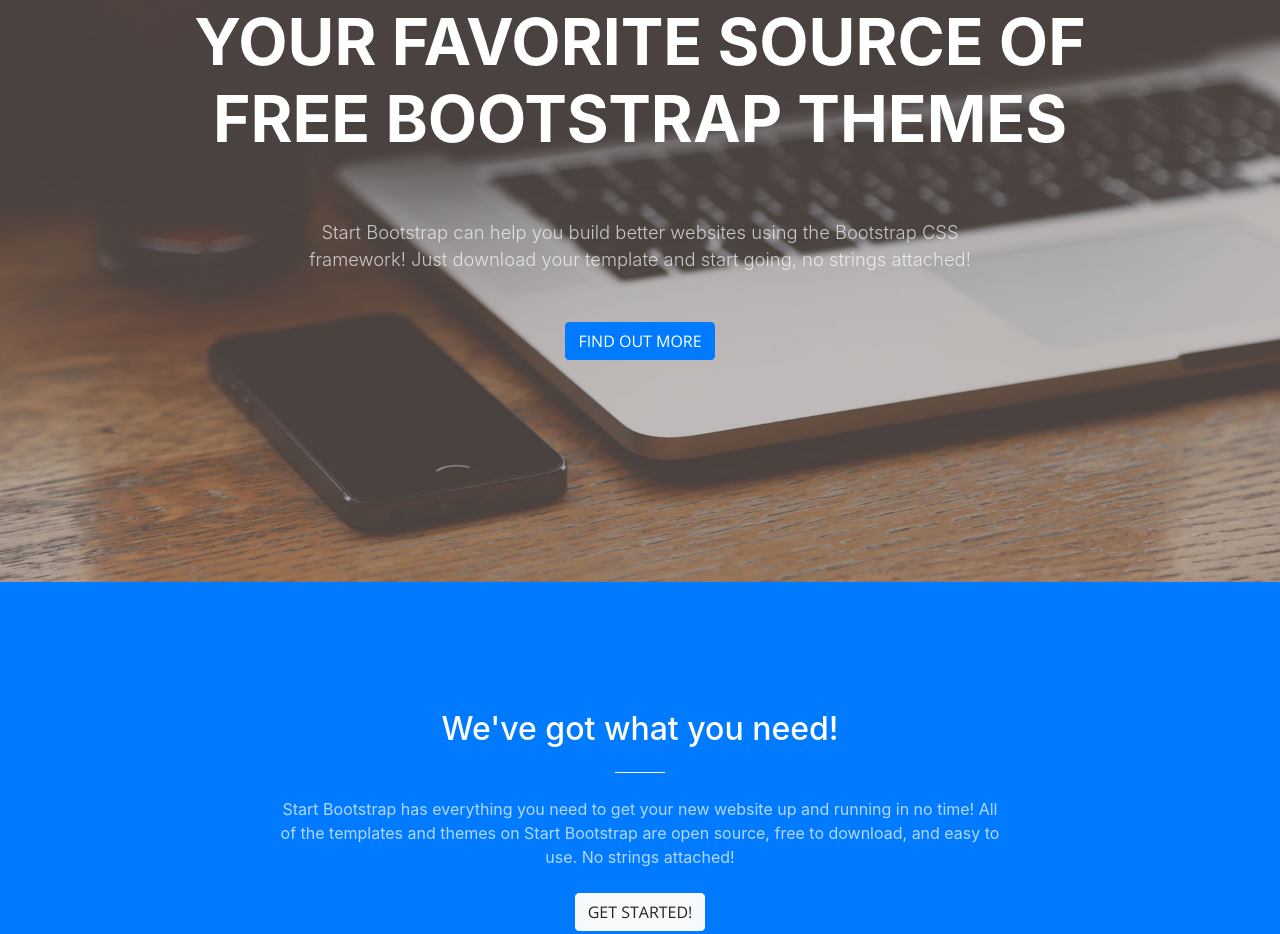
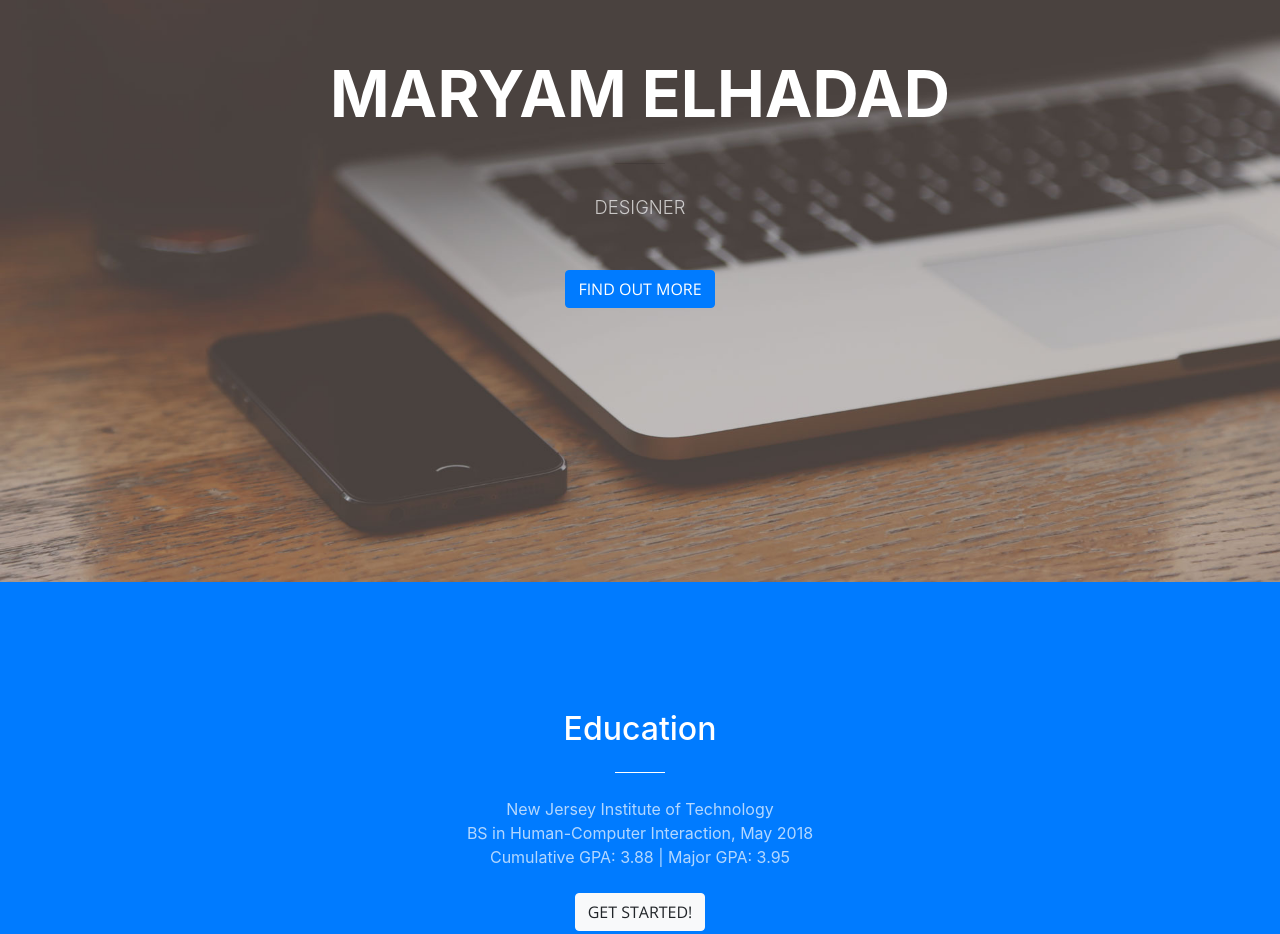
Before and after one commit to mwe3/is219-project1, a website with bundled scripts: page index.html in a window 1280 px wide. Shown: the part 218-1152 px from the top of the page. Built offline with nearby package versions, Linux system fonts and the light colour scheme.

Commit message:
Home and Education Page Changes

```diff
--- a/index.html
+++ b/index.html
@@ -59,12 +59,12 @@
         <div class="row">
           <div class="col-lg-10 mx-auto">
             <h1 class="text-uppercase">
-              <strong>Your Favorite Source of Free Bootstrap Themes</strong>
+              <strong>MARYAM ELHADAD</strong>
             </h1>
             <hr>
           </div>
           <div class="col-lg-8 mx-auto">
-            <p class="text-faded mb-5">Start Bootstrap can help you build better websites using the Bootstrap CSS framework! Just download your template and start going, no strings attached!</p>
+            <p class="text-faded mb-5">DESIGNER</p>
             <a class="btn btn-primary btn-xl js-scroll-trigger" href="#about">Find Out More</a>
           </div>
         </div>
@@ -75,9 +75,12 @@
       <div class="container">
         <div class="row">
           <div class="col-lg-8 mx-auto text-center">
-            <h2 class="section-heading text-white">We've got what you need!</h2>
+            <h2 class="section-heading text-white">Education</h2>
             <hr class="light my-4">
-            <p class="text-faded mb-4">Start Bootstrap has everything you need to get your new website up and running in no time! All of the templates and themes on Start Bootstrap are open source, free to download, and easy to use. No strings attached!</p>
+            <p class="text-faded mb-4">New Jersey Institute of Technology<br>
+BS in Human-Computer Interaction, May 2018<br>
+Cumulative GPA: 3.88 | Major GPA: 3.95
+</p>
             <a class="btn btn-light btn-xl js-scroll-trigger" href="#services">Get Started!</a>
           </div>
         </div>
```
